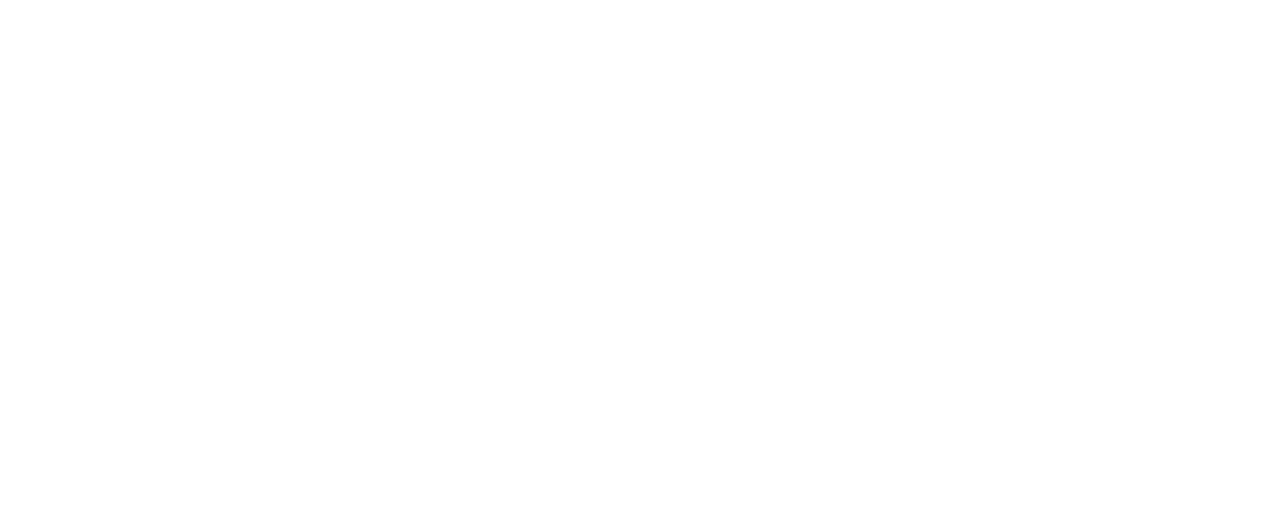
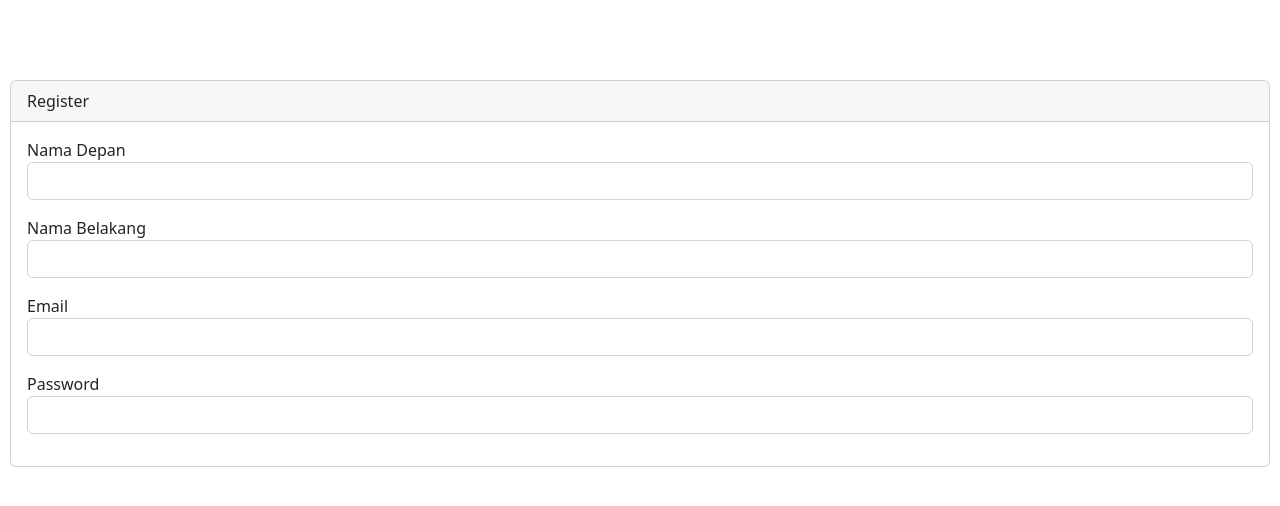
Before and after one commit to evairo176/blog-frontend, a React (Create React App) app: page /register in a window 1280 px wide. Before the commit this address had no page. Shown: the top 506 px of the page. Built offline with nearby package versions, Linux system fonts and the light colour scheme.

Commit message:
feat: update

```diff
--- a/package.json
+++ b/package.json
@@ -7,12 +7,14 @@
     "@testing-library/react": "^13.4.0",
     "@testing-library/user-event": "^13.5.0",
     "bootstrap": "^5.2.3",
+    "formik": "^2.2.9",
     "react": "^18.2.0",
     "react-bootstrap": "^2.7.0",
     "react-dom": "^18.2.0",
     "react-router-dom": "^6.6.2",
     "react-scripts": "5.0.1",
-    "web-vitals": "^2.1.4"
+    "web-vitals": "^2.1.4",
+    "yup": "^0.32.11"
   },
   "scripts": {
     "start": "react-scripts start",
--- /dev/null
+++ b/src/assets/css/custom.css
@@ -0,0 +1,2 @@
+@import url("https://fonts.googleapis.com/css2?family=Roboto:wght@300;400;700&display=swap");
+@import "../css/register.css";
--- /dev/null
+++ b/src/assets/css/register.css
@@ -0,0 +1,7 @@
+.center {
+  margin-top: 70px;
+  margin-right: auto;
+  margin-left: auto;
+  width: 100%;
+  padding: 10px;
+}
--- /dev/null
+++ b/src/components/user/auth/RegisterMenu.jsx
@@ -0,0 +1,43 @@
+import React, { Fragment } from "react";
+import { useFormik } from "formik";
+import * as Yup from "yup";
+const formSchema = Yup.object({
+  firstName: Yup.string().required("First Name is required"),
+  lastName: Yup.string().required("Last Name is required"),
+  email: Yup.string().required("Email is required"),
+  password: Yup.string().required("Password is required"),
+});
+
+function RegisterMenu() {
+  return (
+    <Fragment>
+      <div className="center">
+        <div className="card ">
+          <div className="card-header">Register</div>
+          <div className="card-body">
+            <form action="">
+              <div className="form-group mb-3">
+                <label htmlFor="firstName">Nama Depan</label>
+                <input type="text" className="form-control" />
+              </div>
+              <div className="form-group mb-3">
+                <label htmlFor="lastName">Nama Belakang</label>
+                <input type="text" className="form-control" />
+              </div>
+              <div className="form-group mb-3">
+                <label htmlFor="email">Email</label>
+                <input type="text" className="form-control" />
+              </div>
+              <div className="form-group mb-3">
+                <label htmlFor="password">Password</label>
+                <input type="password" className="form-control" />
+              </div>
+            </form>
+          </div>
+        </div>
+      </div>
+    </Fragment>
+  );
+}
+
+export default RegisterMenu;
--- a/src/index.js
+++ b/src/index.js
@@ -4,6 +4,7 @@
 // import "./index.css";
 // import "./styles/tailwind.css";
 import "bootstrap/dist/css/bootstrap.min.css";
+import "./assets/css/custom.css";
 import App from "./App";
 import reportWebVitals from "./reportWebVitals";
 
--- a/src/pages/HomePage.jsx
+++ b/src/pages/home/HomePage.jsx
@@ -1,5 +1,5 @@
 import React, { Fragment } from "react";
-import HomeMenu from "../components/home/HomeMenu";
+import HomeMenu from "../../components/home/HomeMenu";
 
 function HomePage() {
   return (
--- /dev/null
+++ b/src/pages/user/auth/RegisterPage.jsx
@@ -0,0 +1,12 @@
+import React, { Fragment } from "react";
+import RegisterMenu from "../../../components/user/auth/RegisterMenu";
+
+function RegisterPage() {
+  return (
+    <Fragment>
+      <RegisterMenu />
+    </Fragment>
+  );
+}
+
+export default RegisterPage;
--- a/src/routes/AppRoutes.jsx
+++ b/src/routes/AppRoutes.jsx
@@ -1,12 +1,14 @@
 import React, { Fragment } from "react";
 import { Route, Routes } from "react-router-dom";
-import HomePage from "../pages/HomePage";
+import HomePage from "../pages/home/HomePage";
+import RegisterPage from "../pages/user/auth/RegisterPage";
 
 function AppRoutes() {
   return (
     <Fragment>
       <Routes>
         <Route path="/" element={<HomePage />} />
+        <Route path="/register" element={<RegisterPage />} />
       </Routes>
     </Fragment>
   );
```
Also changed, not shown: 1 other file (tests, documents, lock files or other folders).
